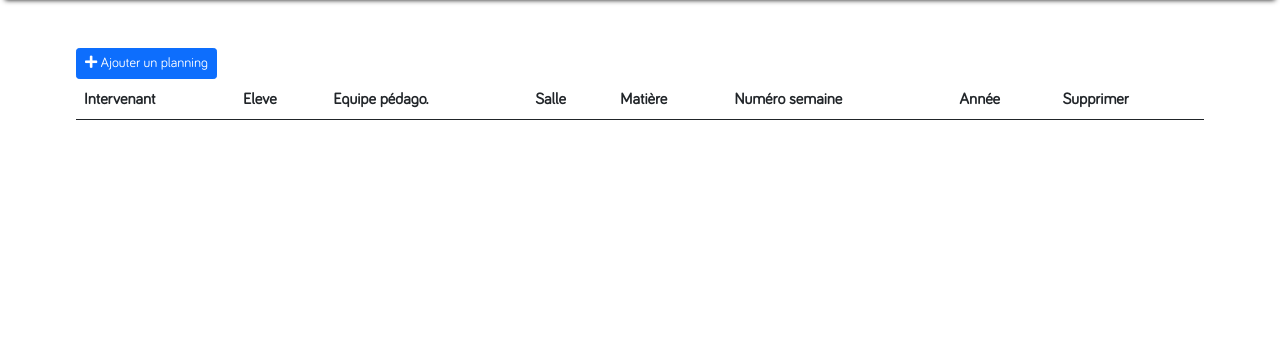
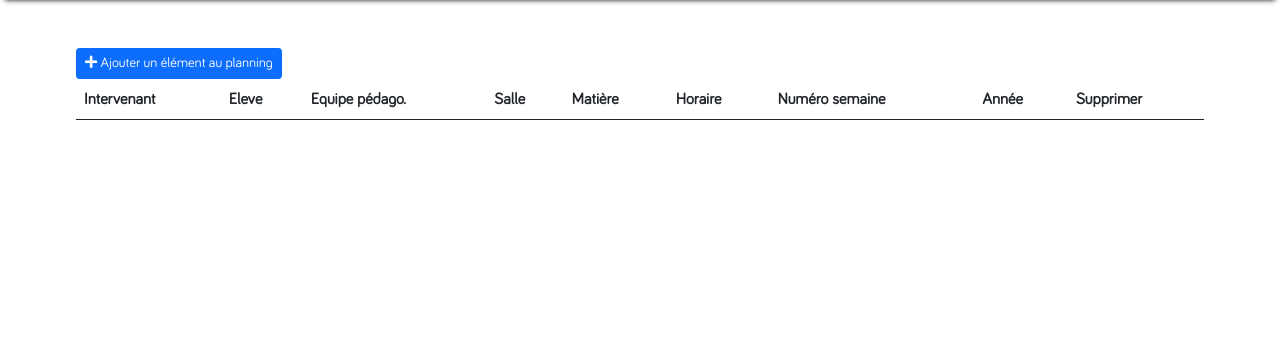
Before and after one commit to Mathar-sudo/winnerschool, a PHP site: page /index.php?plannings in a window 1280 px wide; the page is wider, and only the part inside the window is pictured. Shown: the part 96-436 px from the top of that part. Run offline with PHP 8.4, Linux system fonts and the light colour scheme; the visitor is signed in with stand-in values (Sample User, id 1); data that the repository does not hold is empty.

Commit message:
Ajout planning

```diff
--- a/class/use_planning.php
+++ b/class/use_planning.php
@@ -40,6 +40,7 @@ $emplacement_actuel = dirname(__FILE__);
             $pedagogue_planning = $_POST['pedagogue_planning'];
             $salle_planning = $_POST['salle_planning'];
             $matiere_planning = $_POST['matiere_planning'];
+            $horaire_planning = $_POST['horaire_planning'];
             $numero_semaine_planning = trim($_POST['numero_semaine_planning']);
             $annee_planning = trim($_POST['annee_planning']);
 
@@ -50,11 +51,12 @@ $emplacement_actuel = dirname(__FILE__);
             AND UPPER(fk_id_pedagogue) LIKE UPPER(?)
             AND UPPER(fk_id_salle) LIKE UPPER(?)
             AND UPPER(fk_id_matiere) LIKE UPPER(?)
+            AND UPPER(fk_id_horaire) LIKE UPPER(?)
             AND UPPER(numero_semaine) LIKE UPPER(?)
             AND UPPER(annee) LIKE UPPER(?)';
 
             // Exécution de la requête
-            if(!$bdd->doQuery($requete,[$intervenant_planning,$eleve_planning,$pedagogue_planning,$salle_planning,$matiere_planning,$numero_semaine_planning,$annee_planning])){
+            if(!$bdd->doQuery($requete,[$intervenant_planning,$eleve_planning,$pedagogue_planning,$salle_planning,$matiere_planning,$horaire_planning,$numero_semaine_planning,$annee_planning])){
                 return false;
             } else {
                 if($bdd->tabResultat){
@@ -62,8 +64,8 @@ $emplacement_actuel = dirname(__FILE__);
                     require_once('templates/planning/ajouter.php');
                 } else {
 
-                    $requete = 'INSERT INTO planning (fk_id_intervenant,fk_id_eleve,fk_id_pedagogue,fk_id_salle,fk_id_matiere,numero_semaine,annee) VALUES(?,?,?,?,?,?,?)';
-                    if($bdd->doQuery($requete, [$intervenant_planning,$eleve_planning,$pedagogue_planning,$salle_planning,$matiere_planning,$numero_semaine_planning,$annee_planning])){
+                    $requete = 'INSERT INTO planning (fk_id_intervenant,fk_id_eleve,fk_id_pedagogue,fk_id_salle,fk_id_matiere,fk_id_horaire,numero_semaine,annee) VALUES(?,?,?,?,?,?,?,?)';
+                    if($bdd->doQuery($requete, [$intervenant_planning,$eleve_planning,$pedagogue_planning,$salle_planning,$matiere_planning,$horaire_planning,$numero_semaine_planning,$annee_planning])){
                         header('Location: ?plannings');
                     } else {
                         return false;
@@ -81,12 +83,13 @@ $emplacement_actuel = dirname(__FILE__);
             $id_pedagogue=$_POST['id_pedagogue'];
             $id_salle=$_POST['id_salle'];
             $id_matiere=$_POST['id_matiere'];
+            $id_horaire=$_POST['id_horaire'];
 
             // Requête SQL
-            $requete = 'DELETE FROM planning WHERE fk_id_intervenant = ? AND fk_id_eleve = ? AND fk_id_pedagogue = ? AND fk_id_salle = ? AND fk_id_matiere = ?';
+            $requete = 'DELETE FROM planning WHERE fk_id_intervenant = ? AND fk_id_eleve = ? AND fk_id_pedagogue = ? AND fk_id_salle = ? AND fk_id_matiere = ? AND fk_id_horaire = ?';
 
             // Exécution de la requête
-            $bdd->doQuery($requete, [$id_intervenant,$id_eleve,$id_pedagogue,$id_salle,$id_matiere]);
+            $bdd->doQuery($requete, [$id_intervenant,$id_eleve,$id_pedagogue,$id_salle,$id_matiere,$id_horaire]);
         }
     }
 
--- a/controleur/controleur.php
+++ b/controleur/controleur.php
@@ -48,7 +48,7 @@
         require_once('controleur_choix_eleve.php');
 
     // Gestion des plannings
-    } else if(isset($_GET['plannings']) || isset($_GET['supprimer_planning']) || isset($_GET['formulaire_ajout_planning']) || isset($_GET['ajouter_planning']) || isset($_GET['formulaire_modifier_planning']) || isset($_GET['modifier_planning'])){
+    } else if(isset($_GET['plannings']) || isset($_GET['supprimer_planning']) || isset($_GET['formulaire_ajout_planning']) || isset($_GET['ajouter_planning'])){
         require_once('controleur_planning.php');
 
     // Sinon renvoi vers l'accueil
--- a/controleur/controleur_planning.php
+++ b/controleur/controleur_planning.php
@@ -12,6 +12,7 @@
     $use_pedagogue = new Use_pedagogue();
     $use_salle = new Use_salle();
     $use_matiere = new Use_matiere();
+    $use_horaire = new Use_Horaire();
 
     if(isset($_GET['plannings'])){
         $tableau_plannings = $use_planning->findAll();
@@ -24,6 +25,7 @@
         $pedagogues = $use_pedagogue->findAll();
         $salles = $use_salle->findAll();
         $matieres = $use_matiere->findAll();
+        $horaires = $use_horaire->findAll();
         require_once($chemin . 'planning/ajouter.php');
     } else if(isset($_GET['ajouter_planning'])){
         $use_planning->ajouter();
--- a/templates/planning/index.php
+++ b/templates/planning/index.php
@@ -7,7 +7,7 @@
 <?php if(isset($tableau_plannings)){ ?>
 
     <div class="container">
-    <a href="?formulaire_ajout_planning"><button class="btn btn-primary btn-sm"><i class="fas fa-plus"></i> Ajouter un planning</button></a>
+    <a href="?formulaire_ajout_planning"><button class="btn btn-primary btn-sm"><i class="fas fa-plus"></i> Ajouter un élément au planning</button></a>
         <table class="table">
             <thead>
                 <tr>
@@ -16,6 +16,7 @@
                 <th scope="col">Equipe pédago.</th>
                 <th scope="col">Salle</th>
                 <th scope="col">Matière</th>
+                <th scope="col">Horaire</th>
                 <th scope="col">Numéro semaine</th>
                 <th scope="col">Année</th>
                 <th scope="col">Supprimer</th>
@@ -33,11 +34,13 @@
                     <span id="id_pedagogue<?= $i ?>" style="display:none;"><?= $planning->get_fk_id_pedagogue() ?></span>
                     <span id="id_salle<?= $i ?>" style="display:none;"><?= $planning->get_fk_id_salle() ?></span>
                     <span id="id_matiere<?= $i ?>" style="display:none;"><?= $planning->get_fk_id_matiere() ?></span>
+                    <span id="id_horaire<?= $i ?>" style="display:none;"><?= $planning->get_fk_id_horaire() ?></span>
                     <td><?= $planning->get_intervenant() ?></td>
                     <td><?= $planning->get_eleve() ?></td>
                     <td><?= $planning->get_pedagogue() ?></td>
                     <td><?= $planning->get_salle() ?></td>
                     <td><?= $planning->get_matiere() ?></td>
+                    <td><?= $planning->get_horaire() ?></td>
                     <td><?= $planning->get_numero_semaine() ?></td>
                     <td><?= $planning->get_annee() ?></td>
                     <td><button class="supprimer_planning btn btn-danger btn-sm" value="<?= $i ?>"><i class="fas fa-trash-alt"></i></button>
@@ -68,6 +71,7 @@
                         'id_pedagogue': $("#id_pedagogue" + id_planning).text(),
                         'id_salle': $("#id_salle" + id_planning).text(),
                         'id_matiere': $("#id_matiere" + id_planning).text(),
+                        'id_horaire': $("#id_horaire" + id_planning).text(),
                         'id_numero_semaine': $("#id_numero_semaine" + id_planning).text(),
                         'id_annee': $("#id_annee" + id_planning).text()
                     },
```
Also changed, not shown: class/planning.php (+26 -0 lines), templates/planning/ajouter.php (+30 -47 lines).
